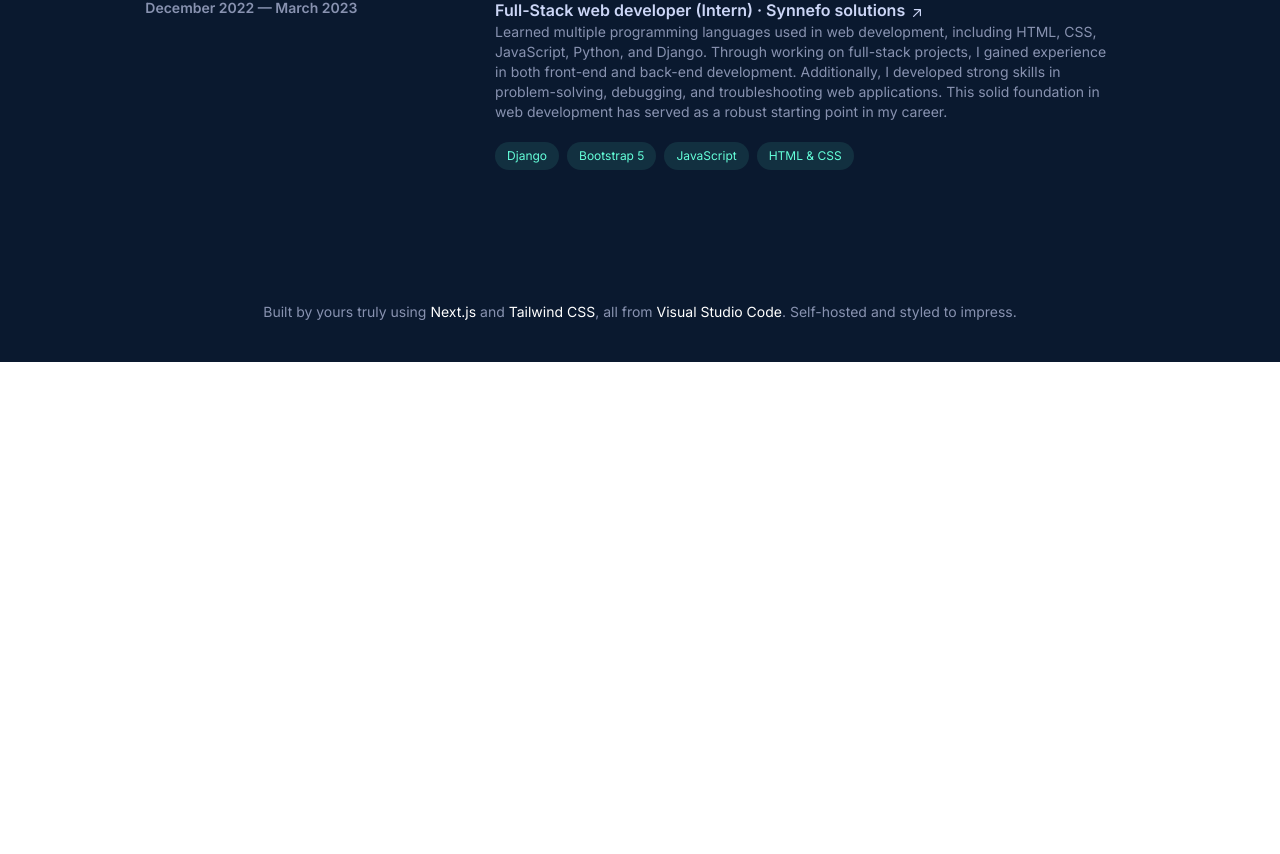
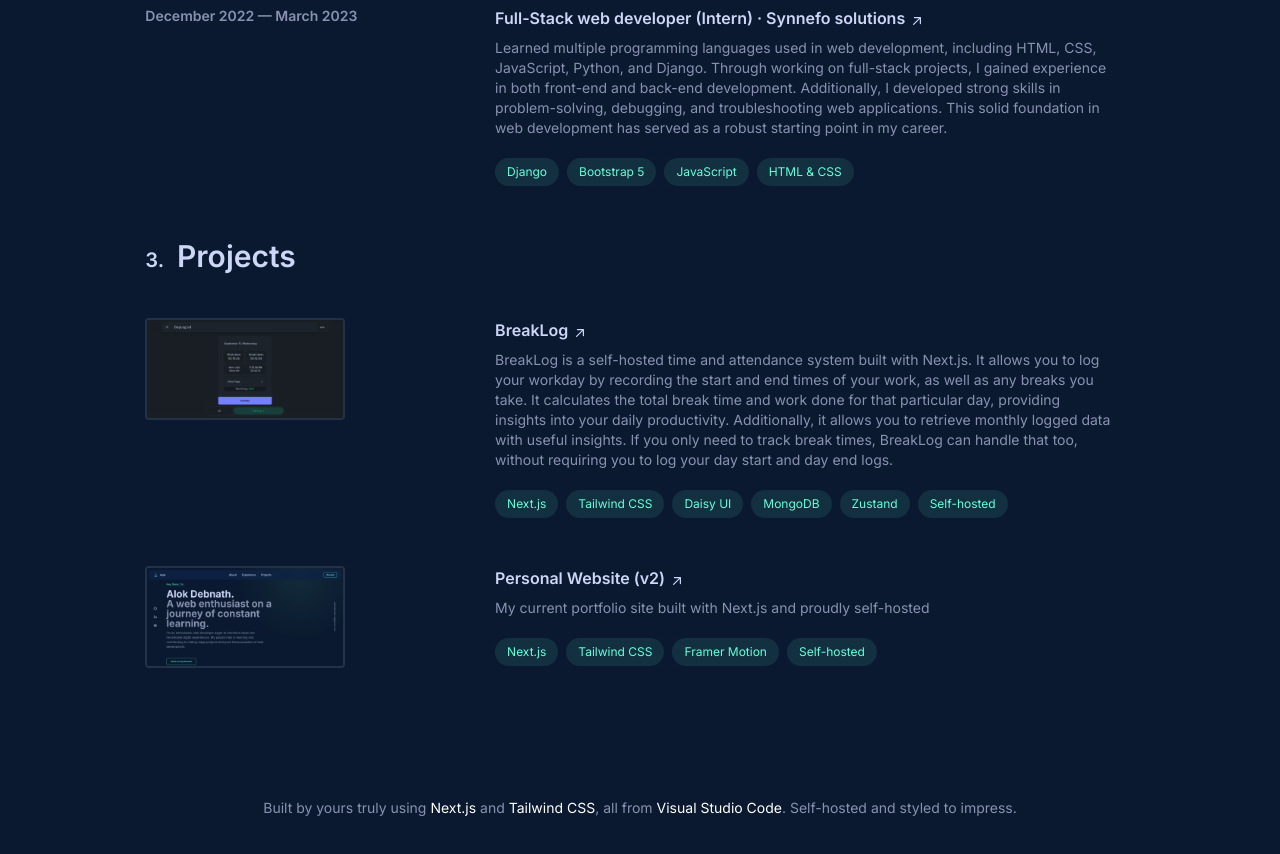
Before and after one commit to alok-debnath/personal-website-v2, a Next.js app: page / in a window 1280 px wide. Shown: the part 1284-2138 px from the top of the page. Before the commit the page ends 1646 px from the top, so only its background shows below. Built offline with nearby package versions, Linux system fonts and the light colour scheme.

Commit message:
Projects section added

```diff
--- a/src/app/page.tsx
+++ b/src/app/page.tsx
@@ -12,6 +12,7 @@ import { motion } from 'framer-motion';
 import { Reveal } from '@/components/utils/Reveal';
 import { jobData } from '@/constants/JobData';
 import HyperLinks from '@/components/HyperLinks';
+import { projectsData } from '@/constants/ProjectsData';
 
 // import styled, { keyframes } from 'styled-components';
 
@@ -178,7 +179,7 @@ const Home = () => {
                   >
                     <div className='col-span-12'>
                       <Reveal>
-                        <h2 id='experience' className='text-bright-slate'>
+                        <h2 className='text-bright-slate'>
                           <ol
                             start={2}
                             className='list-decimal-leading-zero grid list-inside list-decimal grid-cols-1 gap-4'
@@ -196,6 +197,34 @@ const Home = () => {
                       <div className='group-main grid grid-cols-12 gap-y-6'>
                         {jobData.map((job, index) => (
                           <JobExperience key={index} job={job} />
+                        ))}
+                      </div>
+                    </div>
+                  </div>
+                  <div
+                    className='mx-1 my-10 grid grid-cols-12 gap-y-8 md:mx-5 md:gap-x-14'
+                    id='projects'
+                  >
+                    <div className='col-span-12'>
+                      <Reveal>
+                        <h2 className='text-bright-slate'>
+                          <ol
+                            start={3}
+                            className='list-decimal-leading-zero grid list-inside list-decimal grid-cols-1 gap-4'
+                          >
+                            <li className='text-xl font-semibold'>
+                              <span className='ms-2 text-3xl font-semibold'>
+                                Projects
+                              </span>
+                            </li>
+                          </ol>
+                        </h2>
+                      </Reveal>
+                    </div>
+                    <div className='col-span-12'>
+                      <div className='group-main group/main grid grid-cols-12 gap-y-6'>
+                        {projectsData.map((projects, index) => (
+                          <JobExperience key={index} job={projects} />
                         ))}
                       </div>
                     </div>
--- a/src/components/JobExperience.tsx
+++ b/src/components/JobExperience.tsx
@@ -2,10 +2,12 @@ import React from 'react';
 import { Reveal } from './utils/Reveal';
 import HyperLinks from './HyperLinks';
 import { useMediaQuery } from '@/hooks/useMediaQuery';
+import Image, { StaticImageData } from 'next/image';
 
 interface Job {
   href: string;
-  timeframe: string;
+  timeframe?: string;
+  projectImage?: null | StaticImageData;
   title: string;
   subTitles: string[];
   description: React.ReactNode;
@@ -17,13 +19,27 @@ interface JobExperienceProps {
 }
 
 const JobExperience: React.FC<JobExperienceProps> = ({ job }) => {
-  const isMobile = useMediaQuery('(max-width: 720px)');
+  const isMobile = useMediaQuery('(max-width: 719px)');
   return (
     <div className='child col-span-12 transition duration-300'>
-      <Reveal>
+      <Reveal width='100%'>
         <div className='grid grid-cols-12'>
-          <div className='col-span-12 md:col-span-4 md:mt-3'>
-            <p className='text-sm font-semibold'>{job.timeframe}</p>
+          <div
+            className={`col-span-12 md:col-span-4 md:mt-3 ${job.projectImage && isMobile ? 'order-last mt-4' : ''}`}
+          >
+            {job.projectImage ? (
+              <Image
+                src={job.projectImage}
+                alt={job.title}
+                width={200}
+                height={48}
+                decoding='async'
+                loading='lazy'
+                className='rounded border-2 border-slate/20 transition md:group-hover/main:border-slate/40'
+              />
+            ) : (
+              <p className='text-sm font-semibold'>{job.timeframe}</p>
+            )}
           </div>
           <HyperLinks
             className='md:hover:blue-gray-500/20 group col-span-12 space-y-3 transition duration-300 md:col-span-8 md:cursor-pointer md:rounded-lg md:px-5 md:py-3 md:hover:bg-blue-gray-500/10 md:hover:shadow-md'
@@ -32,7 +48,7 @@ const JobExperience: React.FC<JobExperienceProps> = ({ job }) => {
             content={
               <>
                 <span
-                  className='group/span inline-block cursor-pointer items-baseline fill-bright-slate font-semibold text-bright-slate hover:fill-emerald hover:text-emerald md:group-hover:fill-emerald md:group-hover:text-emerald'
+                  className='group/span mb-2 inline-block cursor-pointer items-baseline fill-bright-slate font-semibold text-bright-slate hover:fill-emerald hover:text-emerald md:group-hover:fill-emerald md:group-hover:text-emerald'
                   onClick={
                     isMobile
                       ? () =>
--- a/src/components/NavbarSimple.tsx
+++ b/src/components/NavbarSimple.tsx
@@ -44,7 +44,7 @@ const items = {
 
 const handleClick = (e: React.MouseEvent<HTMLAnchorElement>) => {
   e.preventDefault();
-  const yOffset = -100; // Adjust this value to set the distance from the top
+  const yOffset = -90; // Adjust this value to set the distance from the top
   const targetId = e.currentTarget.getAttribute('href')?.substring(1); // Get the target ID from the href attribute
   const element = targetId ? document.getElementById(targetId) : null;
 
@@ -65,8 +65,8 @@ const NavList: React.FC<NavListProps> = ({ activeItem }) => {
   const navItems: NavItem[] = [
     { text: 'About', href: '#about' },
     { text: 'Experience', href: '#experience' },
-    { text: 'Projects', href: '#' },
-    { text: 'Contact', href: '#' },
+    { text: 'Projects', href: '#projects' },
+    // { text: 'Contact', href: '#' },
   ];
 
   return (
--- /dev/null
+++ b/src/constants/ProjectsData.tsx
@@ -0,0 +1,56 @@
+import { StaticImageData } from 'next/image';
+import personal_website_v2 from '@/images/personal-website-v2.png';
+import breaklog from '@/images/breaklog.png';
+
+interface Projects {
+  href: string;
+  projectImage: null | StaticImageData;
+  title: string;
+  subTitles: string[];
+  description: React.ReactNode;
+  skills: string[];
+}
+
+export const projectsData: Projects[] = [
+  {
+    href: 'https://breaklog.eu.org',
+    projectImage: breaklog,
+    title: 'BreakLog',
+    subTitles: [],
+    description: (
+      <>
+        <p>
+          BreakLog is a self-hosted time and attendance system built with
+          Next.js. It allows you to log your workday by recording the start and
+          end times of your work, as well as any breaks you take. It calculates
+          the total break time and work done for that particular day, providing
+          insights into your daily productivity. Additionally, it allows you to
+          retrieve monthly logged data with useful insights. If you only need to
+          track break times, BreakLog can handle that too, without requiring you
+          to log your day start and day end logs.
+        </p>
+      </>
+    ),
+    skills: [
+      'Next.js',
+      'Tailwind CSS',
+      'Daisy UI',
+      'MongoDB',
+      'Zustand',
+      'Self-hosted',
+    ],
+  },
+  {
+    href: 'https://github.com/alok-debnath/personal-website-v2',
+    projectImage: personal_website_v2,
+    title: 'Personal Website (v2)',
+    subTitles: [],
+    description: (
+      <>
+        <p>My current portfolio site built with Next.js and proudly self-hosted</p>
+      </>
+    ),
+    skills: ['Next.js', 'Tailwind CSS', 'Framer Motion', 'Self-hosted'],
+  },
+  // Add more job objects here as needed
+];
```
Also changed, not shown: src/images/breaklog.png (added), src/images/personal-website-v2.png (added).
